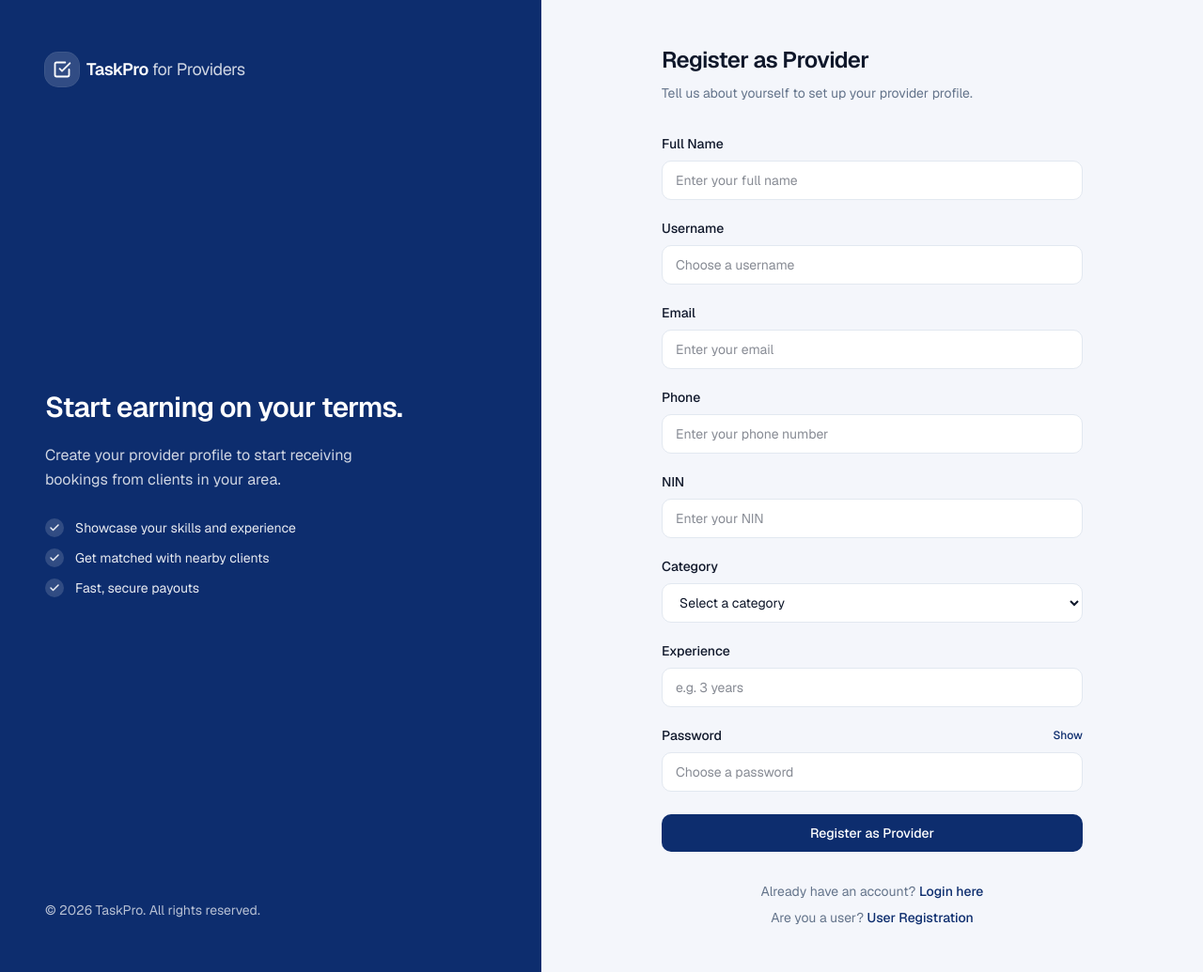
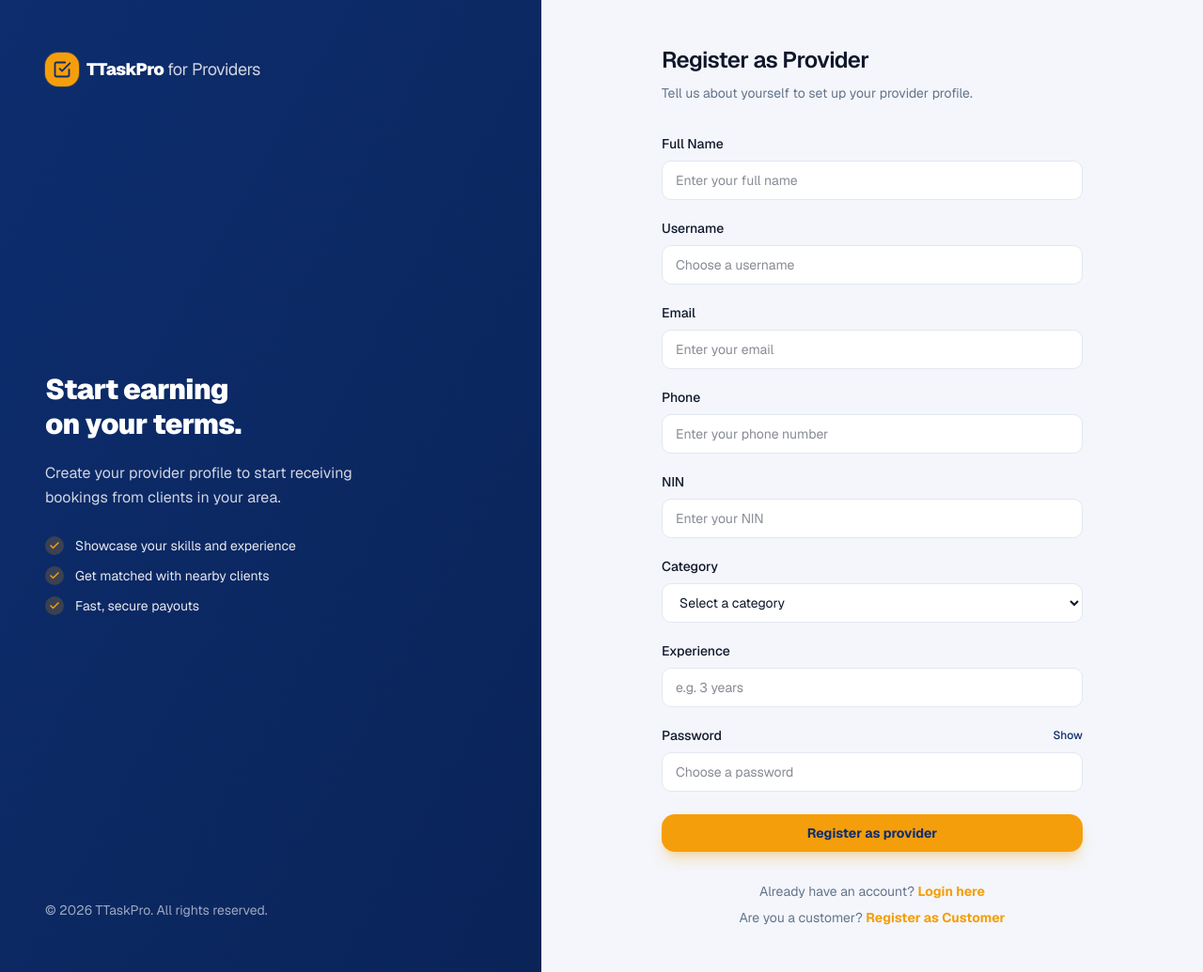
Before and after one commit to destinydominic13/ttaskpro-frontend, a Next.js app: page /provider-register in a window 1280 px wide. Shown: the whole page at 94% size. Built offline with nearby package versions, Linux system fonts and the light colour scheme.

Commit message:
feat: update branding colors and text for login and provider login pages
Co-authored-by: destinydominic13 <132354331+destinydominic13@users.noreply.github.com>

```diff
--- a/app/login/page.tsx
+++ b/app/login/page.tsx
@@ -34,9 +34,9 @@ export default function LoginPage() {
   return (
     <div className="flex min-h-screen flex-col bg-background lg:flex-row">
       {/* Brand panel */}
-      <aside className="relative flex flex-col justify-between bg-primary px-8 py-10 text-primary-foreground lg:w-[45%] lg:px-12 lg:py-14">
+      <aside className="relative flex flex-col justify-between bg-gradient-to-br from-[#0d2d6e] to-[#0a2458] px-8 py-10 text-white lg:w-[45%] lg:px-12 lg:py-14">
         <div className="flex items-center gap-2">
-          <div className="flex h-9 w-9 items-center justify-center rounded-lg bg-primary-foreground/15 ring-1 ring-primary-foreground/20">
+          <div className="flex h-9 w-9 items-center justify-center rounded-lg bg-[#f59e0b] ring-1 ring-[#f59e0b]/20">
             <svg
               xmlns="http://www.w3.org/2000/svg"
               viewBox="0 0 24 24"
@@ -45,32 +45,32 @@ export default function LoginPage() {
               strokeWidth="2.2"
               strokeLinecap="round"
               strokeLinejoin="round"
-              className="h-5 w-5"
+              className="h-5 w-5 text-[#0d2d6e]"
               aria-hidden="true"
             >
               <path d="M9 11l3 3L22 4" />
               <path d="M21 12v7a2 2 0 0 1-2 2H5a2 2 0 0 1-2-2V5a2 2 0 0 1 2-2h11" />
             </svg>
           </div>
-          <span className="text-lg font-semibold tracking-tight">TaskPro</span>
+          <span className="text-lg font-black tracking-tight">TTaskPro</span>
         </div>
 
         <div className="hidden max-w-sm flex-col gap-5 lg:flex">
-          <h2 className="text-balance text-3xl font-semibold leading-tight tracking-tight">
+          <h2 className="text-balance text-3xl font-black leading-tight tracking-tight">
             Get the right help, right when you need it.
           </h2>
-          <p className="text-pretty leading-relaxed text-primary-foreground/80">
+          <p className="text-pretty leading-relaxed text-white/80">
             Connect with trusted service providers and manage your tasks from a
             single dashboard.
           </p>
-          <ul className="flex flex-col gap-3 pt-2 text-sm text-primary-foreground/90">
+          <ul className="flex flex-col gap-3 pt-2 text-sm text-white/90">
             {[
               'Verified, professional providers',
               'Secure booking and payments',
               'Track every task in one place',
             ].map((item) => (
               <li key={item} className="flex items-center gap-3">
-                <span className="flex h-5 w-5 items-center justify-center rounded-full bg-primary-foreground/15">
+                <span className="flex h-5 w-5 items-center justify-center rounded-full bg-[#f59e0b]/20 text-[#f59e0b] font-bold">
                   <svg
                     xmlns="http://www.w3.org/2000/svg"
                     viewBox="0 0 24 24"
@@ -91,8 +91,8 @@ export default function LoginPage() {
           </ul>
         </div>
 
-        <p className="hidden text-sm text-primary-foreground/70 lg:block">
-          &copy; {new Date().getFullYear()} TaskPro. All rights reserved.
+        <p className="hidden text-sm text-white/60 lg:block">
+          &copy; {new Date().getFullYear()} TTaskPro. All rights reserved.
         </p>
       </aside>
 
@@ -170,7 +170,7 @@ export default function LoginPage() {
             <button
               type="submit"
               disabled={loading}
-              className="mt-1 flex w-full items-center justify-center rounded-md bg-primary px-4 py-2.5 text-sm font-medium text-primary-foreground transition hover:bg-primary/90 focus:outline-none focus:ring-2 focus:ring-ring/40 disabled:cursor-not-allowed disabled:opacity-60"
+              className="mt-1 flex w-full items-center justify-center rounded-lg bg-[#f59e0b] px-4 py-2.5 text-sm font-bold text-[#0d2d6e] transition hover:bg-[#f59e0b]/90 focus:outline-none focus:ring-2 focus:ring-[#f59e0b]/40 disabled:cursor-not-allowed disabled:opacity-60 shadow-lg shadow-[#f59e0b]/30"
             >
               {loading ? 'Signing in...' : 'Sign in'}
             </button>
@@ -181,7 +181,7 @@ export default function LoginPage() {
               Don&apos;t have an account?{' '}
               <Link
                 href="/register"
-                className="font-medium text-primary hover:underline"
+                className="font-bold text-[#f59e0b] hover:text-[#f59e0b]/80"
               >
                 Register here
               </Link>
@@ -190,7 +190,7 @@ export default function LoginPage() {
               Are you a service provider?{' '}
               <Link
                 href="/provider-login"
-                className="font-medium text-primary hover:underline"
+                className="font-bold text-[#f59e0b] hover:text-[#f59e0b]/80"
               >
                 Provider Login
               </Link>
--- a/app/provider-login/page.tsx
+++ b/app/provider-login/page.tsx
@@ -34,9 +34,9 @@ export default function ProviderLoginPage() {
   return (
     <div className="flex min-h-screen flex-col bg-background lg:flex-row">
       {/* Brand panel */}
-      <aside className="relative flex flex-col justify-between bg-primary px-8 py-10 text-primary-foreground lg:w-[45%] lg:px-12 lg:py-14">
+      <aside className="relative flex flex-col justify-between bg-gradient-to-br from-[#0d2d6e] to-[#0a2458] px-8 py-10 text-white lg:w-[45%] lg:px-12 lg:py-14">
         <div className="flex items-center gap-2">
-          <div className="flex h-9 w-9 items-center justify-center rounded-lg bg-primary-foreground/15 ring-1 ring-primary-foreground/20">
+          <div className="flex h-9 w-9 items-center justify-center rounded-lg bg-[#f59e0b] ring-1 ring-[#f59e0b]/20">
             <svg
               xmlns="http://www.w3.org/2000/svg"
               viewBox="0 0 24 24"
@@ -45,34 +45,34 @@ export default function ProviderLoginPage() {
               strokeWidth="2.2"
               strokeLinecap="round"
               strokeLinejoin="round"
-              className="h-5 w-5"
+              className="h-5 w-5 text-[#0d2d6e]"
               aria-hidden="true"
             >
               <path d="M9 11l3 3L22 4" />
               <path d="M21 12v7a2 2 0 0 1-2 2H5a2 2 0 0 1-2-2V5a2 2 0 0 1 2-2h11" />
             </svg>
           </div>
-          <span className="text-lg font-semibold tracking-tight">
-            TaskPro <span className="font-normal opacity-80">for Providers</span>
+          <span className="text-lg font-black tracking-tight">
+            TTaskPro <span className="font-normal opacity-80">for Providers</span>
           </span>
         </div>
 
         <div className="hidden max-w-sm flex-col gap-5 lg:flex">
-          <h2 className="text-balance text-3xl font-semibold leading-tight tracking-tight">
-            Grow your business with TaskPro.
+          <h2 className="text-balance text-3xl font-black leading-tight tracking-tight">
+            Grow your business with TTaskPro.
           </h2>
-          <p className="text-pretty leading-relaxed text-primary-foreground/80">
+          <p className="text-pretty leading-relaxed text-white/80">
             Sign in to manage bookings, connect with clients, and get paid for
             the work you do best.
           </p>
-          <ul className="flex flex-col gap-3 pt-2 text-sm text-primary-foreground/90">
+          <ul className="flex flex-col gap-3 pt-2 text-sm text-white/90">
             {[
               'Receive booking requests near you',
               'Manage your schedule in one place',
               'Fast, secure payouts',
             ].map((item) => (
               <li key={item} className="flex items-center gap-3">
-                <span className="flex h-5 w-5 items-center justify-center rounded-full bg-primary-foreground/15">
+                <span className="flex h-5 w-5 items-center justify-center rounded-full bg-[#f59e0b]/20 text-[#f59e0b] font-bold">
                   <svg
                     xmlns="http://www.w3.org/2000/svg"
                     viewBox="0 0 24 24"
@@ -93,8 +93,8 @@ export default function ProviderLoginPage() {
           </ul>
         </div>
 
-        <p className="hidden text-sm text-primary-foreground/70 lg:block">
-          &copy; {new Date().getFullYear()} TaskPro. All rights reserved.
+        <p className="hidden text-sm text-white/60 lg:block">
+          &copy; {new Date().getFullYear()} TTaskPro. All rights reserved.
         </p>
       </aside>
 
@@ -172,7 +172,7 @@ export default function ProviderLoginPage() {
             <button
               type="submit"
               disabled={loading}
-              className="mt-1 flex w-full items-center justify-center rounded-md bg-primary px-4 py-2.5 text-sm font-medium text-primary-foreground transition hover:bg-primary/90 focus:outline-none focus:ring-2 focus:ring-ring/40 disabled:cursor-not-allowed disabled:opacity-60"
+              className="mt-1 flex w-full items-center justify-center rounded-lg bg-[#f59e0b] px-4 py-2.5 text-sm font-bold text-[#0d2d6e] transition hover:bg-[#f59e0b]/90 focus:outline-none focus:ring-2 focus:ring-[#f59e0b]/40 disabled:cursor-not-allowed disabled:opacity-60 shadow-lg shadow-[#f59e0b]/30"
             >
               {loading ? 'Signing in...' : 'Sign in'}
             </button>
@@ -183,18 +183,18 @@ export default function ProviderLoginPage() {
               Don&apos;t have an account?{' '}
               <Link
                 href="/provider-register"
-                className="font-medium text-primary hover:underline"
+                className="font-bold text-[#f59e0b] hover:text-[#f59e0b]/80"
               >
-                Register as Provider
+                Register here
               </Link>
             </p>
             <p>
-              Are you a user?{' '}
+              Are you a customer?{' '}
               <Link
                 href="/login"
-                className="font-medium text-primary hover:underline"
+                className="font-bold text-[#f59e0b] hover:text-[#f59e0b]/80"
               >
-                User Login
+                Customer Login
               </Link>
             </p>
           </div>
--- a/app/provider-register/page.tsx
+++ b/app/provider-register/page.tsx
@@ -52,9 +52,9 @@ export default function ProviderRegisterPage() {
   return (
     <div className="flex min-h-screen flex-col bg-background lg:flex-row">
       {/* Brand panel */}
-      <aside className="relative flex flex-col justify-between bg-primary px-8 py-10 text-primary-foreground lg:w-[45%] lg:px-12 lg:py-14">
+      <aside className="relative flex flex-col justify-between bg-gradient-to-br from-[#0d2d6e] to-[#0a2458] px-8 py-10 text-white lg:w-[45%] lg:px-12 lg:py-14">
         <div className="flex items-center gap-2">
-          <div className="flex h-9 w-9 items-center justify-center rounded-lg bg-primary-foreground/15 ring-1 ring-primary-foreground/20">
+          <div className="flex h-9 w-9 items-center justify-center rounded-lg bg-[#f59e0b] ring-1 ring-[#f59e0b]/20">
             <svg
               xmlns="http://www.w3.org/2000/svg"
               viewBox="0 0 24 24"
@@ -63,34 +63,34 @@ export default function ProviderRegisterPage() {
               strokeWidth="2.2"
               strokeLinecap="round"
               strokeLinejoin="round"
-              className="h-5 w-5"
+              className="h-5 w-5 text-[#0d2d6e]"
               aria-hidden="true"
             >
               <path d="M9 11l3 3L22 4" />
               <path d="M21 12v7a2 2 0 0 1-2 2H5a2 2 0 0 1-2-2V5a2 2 0 0 1 2-2h11" />
             </svg>
           </div>
-          <span className="text-lg font-semibold tracking-tight">
-            TaskPro <span className="font-normal opacity-80">for Providers</span>
+          <span className="text-lg font-black tracking-tight">
+            TTaskPro <span className="font-normal opacity-80">for Providers</span>
           </span>
         </div>
 
         <div className="hidden max-w-sm flex-col gap-5 lg:flex">
-          <h2 className="text-balance text-3xl font-semibold leading-tight tracking-tight">
+          <h2 className="text-balance text-3xl font-black leading-tight tracking-tight">
             Start earning on your terms.
           </h2>
-          <p className="text-pretty leading-relaxed text-primary-foreground/80">
+          <p className="text-pretty leading-relaxed text-white/80">
             Create your provider profile to start receiving bookings from
             clients in your area.
           </p>
-          <ul className="flex flex-col gap-3 pt-2 text-sm text-primary-foreground/90">
+          <ul className="flex flex-col gap-3 pt-2 text-sm text-white/90">
             {[
               'Showcase your skills and experience',
               'Get matched with nearby clients',
               'Fast, secure payouts',
             ].map((item) => (
               <li key={item} className="flex items-center gap-3">
-                <span className="flex h-5 w-5 items-center justify-center rounded-full bg-primary-foreground/15">
+                <span className="flex h-5 w-5 items-center justify-center rounded-full bg-[#f59e0b]/20 text-[#f59e0b] font-bold">
                   <svg
                     xmlns="http://www.w3.org/2000/svg"
                     viewBox="0 0 24 24"
@@ -111,8 +111,8 @@ export default function ProviderRegisterPage() {
           </ul>
         </div>
 
-        <p className="hidden text-sm text-primary-foreground/70 lg:block">
-          &copy; {new Date().getFullYear()} TaskPro. All rights reserved.
+        <p className="hidden text-sm text-white/60 lg:block">
+          &copy; {new Date().getFullYear()} TTaskPro. All rights reserved.
         </p>
       </aside>
 
@@ -317,9 +317,9 @@ export default function ProviderRegisterPage() {
             <button
               type="submit"
               disabled={loading}
-              className="mt-1 flex w-full items-center justify-center rounded-md bg-primary px-4 py-2.5 text-sm font-medium text-primary-foreground transition hover:bg-primary/90 focus:outline-none focus:ring-2 focus:ring-ring/40 disabled:cursor-not-allowed disabled:opacity-60"
+              className="mt-1 flex w-full items-center justify-center rounded-lg bg-[#f59e0b] px-4 py-2.5 text-sm font-bold text-[#0d2d6e] transition hover:bg-[#f59e0b]/90 focus:outline-none focus:ring-2 focus:ring-[#f59e0b]/40 disabled:cursor-not-allowed disabled:opacity-60 shadow-lg shadow-[#f59e0b]/30"
             >
-              {loading ? 'Creating account...' : 'Register as Provider'}
+              {loading ? 'Creating account...' : 'Register as provider'}
             </button>
           </form>
 
@@ -328,18 +328,18 @@ export default function ProviderRegisterPage() {
               Already have an account?{' '}
               <Link
                 href="/provider-login"
-                className="font-medium text-primary hover:underline"
+                className="font-bold text-[#f59e0b] hover:text-[#f59e0b]/80"
               >
                 Login here
               </Link>
             </p>
             <p>
-              Are you a user?{' '}
+              Are you a customer?{' '}
               <Link
                 href="/register"
-                className="font-medium text-primary hover:underline"
+                className="font-bold text-[#f59e0b] hover:text-[#f59e0b]/80"
               >
-                User Registration
+                Register as Customer
               </Link>
             </p>
           </div>
--- a/app/register/page.tsx
+++ b/app/register/page.tsx
@@ -40,9 +40,9 @@ export default function RegisterPage() {
   return (
     <div className="flex min-h-screen flex-col bg-background lg:flex-row">
       {/* Brand panel */}
-      <aside className="relative flex flex-col justify-between bg-primary px-8 py-10 text-primary-foreground lg:w-[45%] lg:px-12 lg:py-14">
+      <aside className="relative flex flex-col justify-between bg-gradient-to-br from-[#0d2d6e] to-[#0a2458] px-8 py-10 text-white lg:w-[45%] lg:px-12 lg:py-14">
         <div className="flex items-center gap-2">
-          <div className="flex h-9 w-9 items-center justify-center rounded-lg bg-primary-foreground/15 ring-1 ring-primary-foreground/20">
+          <div className="flex h-9 w-9 items-center justify-center rounded-lg bg-[#f59e0b] ring-1 ring-[#f59e0b]/20">
             <svg
               xmlns="http://www.w3.org/2000/svg"
               viewBox="0 0 24 24"
@@ -51,32 +51,32 @@ export default function RegisterPage() {
               strokeWidth="2.2"
               strokeLinecap="round"
               strokeLinejoin="round"
-              className="h-5 w-5"
+              className="h-5 w-5 text-[#0d2d6e]"
               aria-hidden="true"
             >
               <path d="M9 11l3 3L22 4" />
               <path d="M21 12v7a2 2 0 0 1-2 2H5a2 2 0 0 1-2-2V5a2 2 0 0 1 2-2h11" />
             </svg>
           </div>
-          <span className="text-lg font-semibold tracking-tight">TaskPro</span>
+          <span className="text-lg font-black tracking-tight">TTaskPro</span>
         </div>
 
         <div className="hidden max-w-sm flex-col gap-5 lg:flex">
-          <h2 className="text-balance text-3xl font-semibold leading-tight tracking-tight">
+          <h2 className="text-balance text-3xl font-black leading-tight tracking-tight">
             Create your account in minutes.
           </h2>
-          <p className="text-pretty leading-relaxed text-primary-foreground/80">
-            Join TaskPro to book trusted providers and manage every task from a
+          <p className="text-pretty leading-relaxed text-white/80">
+            Join TTaskPro to book trusted providers and manage every task from a
             single dashboard.
           </p>
-          <ul className="flex flex-col gap-3 pt-2 text-sm text-primary-foreground/90">
+          <ul className="flex flex-col gap-3 pt-2 text-sm text-white/90">
             {[
               'Verified, professional providers',
               'Secure booking and payments',
               'Track every task in one place',
             ].map((item) => (
               <li key={item} className="flex items-center gap-3">
-                <span className="flex h-5 w-5 items-center justify-center rounded-full bg-primary-foreground/15">
+                <span className="flex h-5 w-5 items-center justify-center rounded-full bg-[#f59e0b]/20 text-[#f59e0b] font-bold">
                   <svg
                     xmlns="http://www.w3.org/2000/svg"
                     viewBox="0 0 24 24"
@@ -97,8 +97,8 @@ export default function RegisterPage() {
           </ul>
         </div>
 
-        <p className="hidden text-sm text-primary-foreground/70 lg:block">
-          &copy; {new Date().getFullYear()} TaskPro. All rights reserved.
+        <p className="hidden text-sm text-white/60 lg:block">
+          &copy; {new Date().getFullYear()} TTaskPro. All rights reserved.
         </p>
       </aside>
 
@@ -236,7 +236,7 @@ export default function RegisterPage() {
             <button
               type="submit"
               disabled={loading}
-              className="mt-1 flex w-full items-center justify-center rounded-md bg-primary px-4 py-2.5 text-sm font-medium text-primary-foreground transition hover:bg-primary/90 focus:outline-none focus:ring-2 focus:ring-ring/40 disabled:cursor-not-allowed disabled:opacity-60"
+              className="mt-1 flex w-full items-center justify-center rounded-lg bg-[#f59e0b] px-4 py-2.5 text-sm font-bold text-[#0d2d6e] transition hover:bg-[#f59e0b]/90 focus:outline-none focus:ring-2 focus:ring-[#f59e0b]/40 disabled:cursor-not-allowed disabled:opacity-60 shadow-lg shadow-[#f59e0b]/30"
             >
               {loading ? 'Creating account...' : 'Create account'}
             </button>
@@ -247,7 +247,7 @@ export default function RegisterPage() {
               Already have an account?{' '}
               <Link
                 href="/login"
-                className="font-medium text-primary hover:underline"
+                className="font-bold text-[#f59e0b] hover:text-[#f59e0b]/80"
               >
                 Login here
               </Link>
@@ -256,7 +256,7 @@ export default function RegisterPage() {
               Are you a service provider?{' '}
               <Link
                 href="/provider-register"
-                className="font-medium text-primary hover:underline"
+                className="font-bold text-[#f59e0b] hover:text-[#f59e0b]/80"
               >
                 Register as Provider
               </Link>
```
